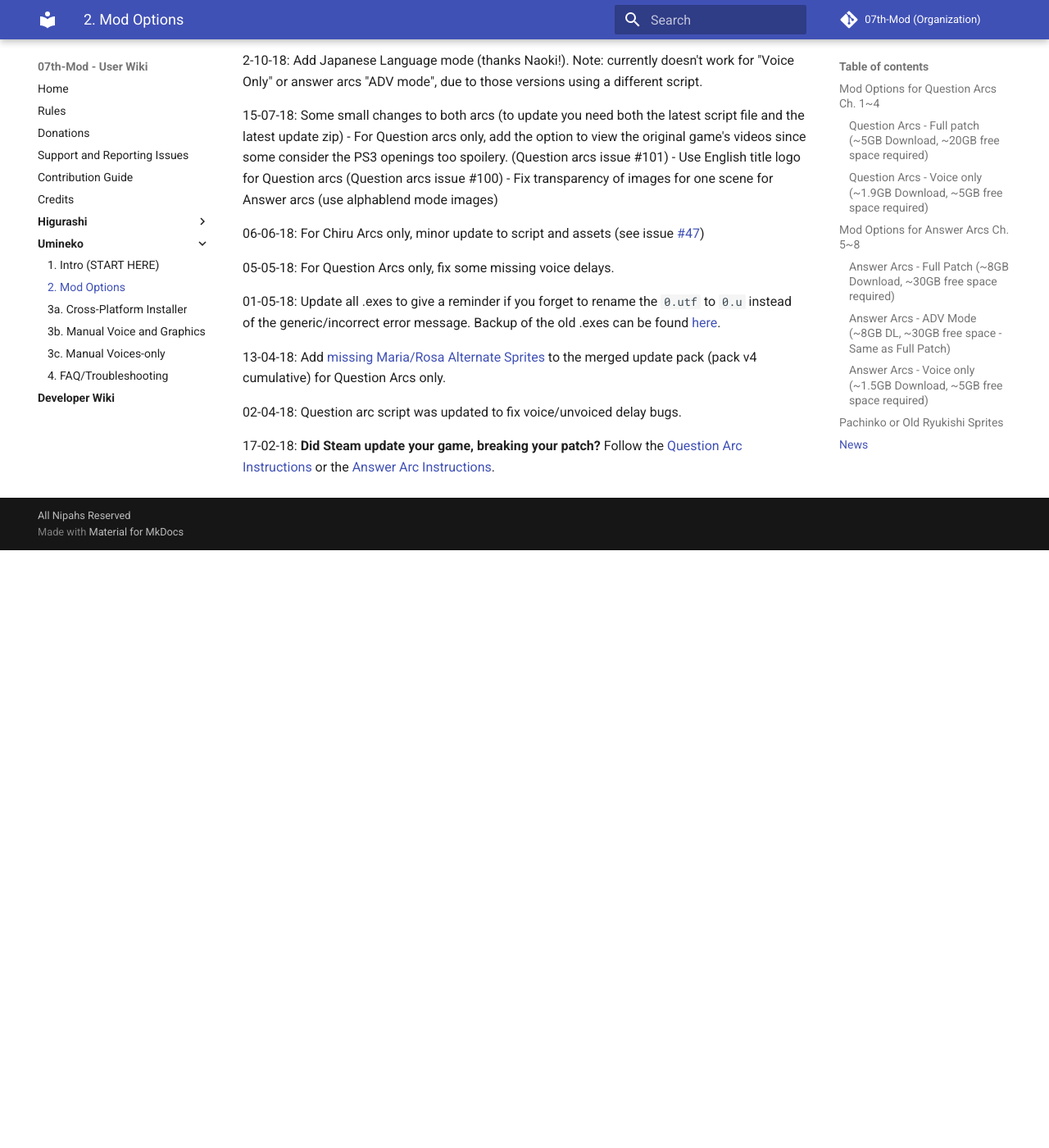
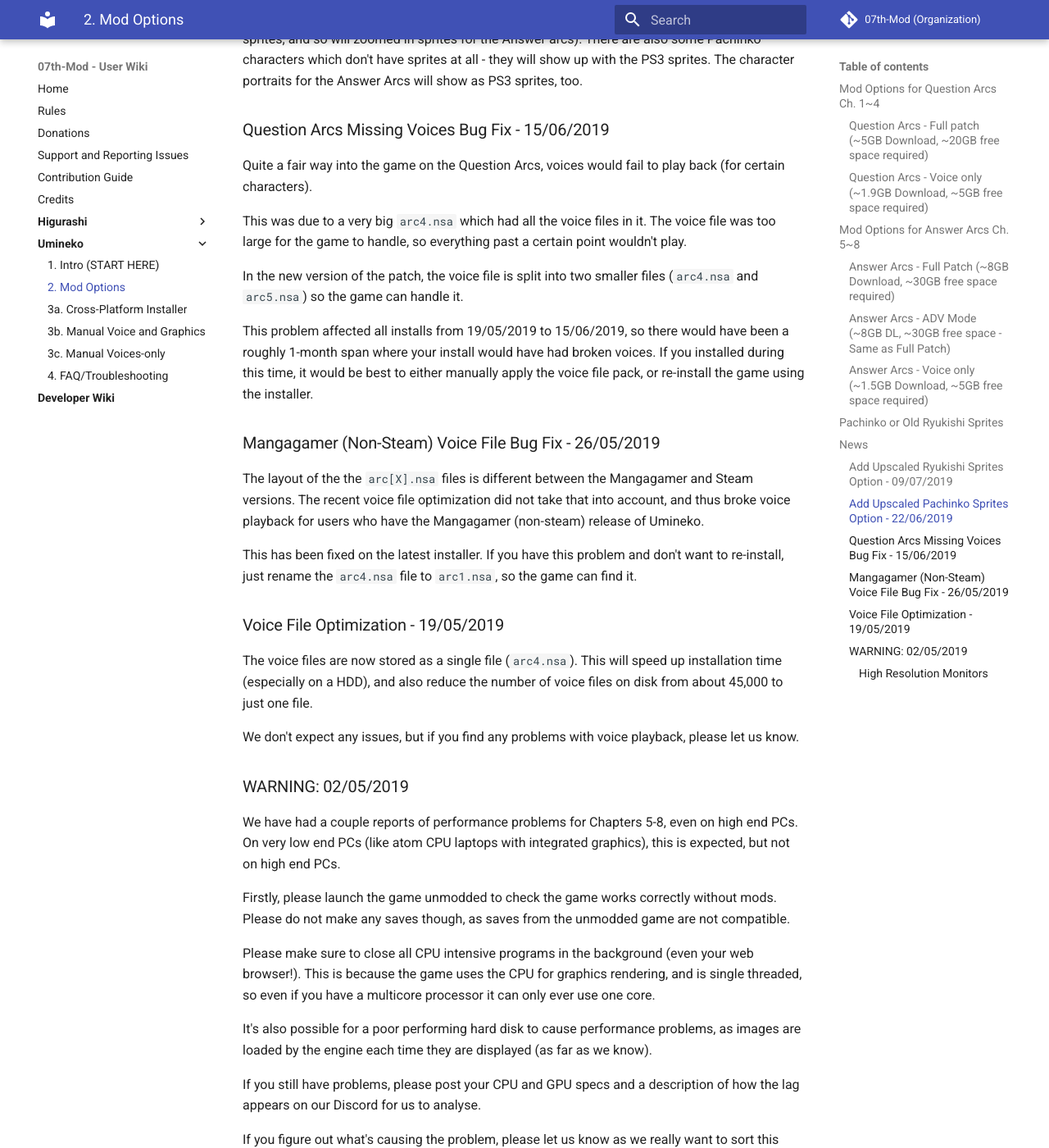
Before and after one commit to 07th-mod/wiki, an MkDocs documentation site: the page built from docs/Umineko/Umineko-Mod-Options.md, in a window 1280 px wide and 1400 px high, scrolled down 2914 px. Shown: the whole window at 82% size. Built offline with MkDocs 1.6.1 and Material for MkDocs 9.7.7, drawn with Linux system fonts in a browser that asks for light colours; before the commit the page ends 3585 px from its top, so only the background shows below that; some of the changed text lies outside the part shown.

Commit message:
Update umineko news and news related comment.

```diff
--- a/docs/Umineko/Umineko-Mod-Options.md
+++ b/docs/Umineko/Umineko-Mod-Options.md
@@ -86,6 +86,71 @@
 ----
 
 ## News
+
+### Add Upscaled Ryukishi Sprites Option - 09/07/2019
+
+Added Upscaled Ryukishi sprites option. See "mod options" section of wiki for more details.
+
+### Add Upscaled Pachinko Sprites Option - 22/06/2019
+
+An option to replace the PS3 sprites with upscaled versions of the Pachinko sprites (Mangagamer, non-ryukishi sprites)
+has been added.
+
+There may still be some times in the game where the PS3 sprites will appear (CGs will use PS3 sprites, and so will
+zoomed in sprites for the Answer arcs). There are also some Pachinko characters which don't have sprites at all -
+they will show up with the PS3 sprites. The character portraits for the Answer Arcs will show as PS3 sprites, too.
+
+### Question Arcs Missing Voices Bug Fix - 15/06/2019
+
+Quite a fair way into the game on the Question Arcs, voices would fail to play back (for certain characters).
+
+This was due to a very big `arc4.nsa` which had all the voice files in it. The voice file was too large for the game to handle, so everything past a certain point wouldn't play.
+
+In the new version of the patch, the voice file is split into two smaller files (`arc4.nsa` and `arc5.nsa`) so the game can handle it.
+
+This problem affected all installs from 19/05/2019 to 15/06/2019, so there would have been a roughly 1-month span where your install would have had broken voices. If you installed during this time, it would be best to either manually apply the voice file pack, or re-install the game using the installer.
+
+### Mangagamer (Non-Steam) Voice File Bug Fix - 26/05/2019
+
+The layout of the the `arc[X].nsa` files is different between the Mangagamer and Steam versions. The recent
+voice file optimization did not take that into account, and thus broke voice playback for users who have the Mangagamer (non-steam) release of Umineko.
+
+This has been fixed on the latest installer. If you have this problem and don't want to re-install,
+just rename the `arc4.nsa` file to `arc1.nsa`, so the game can find it.
+
+### Voice File Optimization - 19/05/2019
+
+The voice files are now stored as a single file (`arc4.nsa`). This will speed up
+installation time (especially on a HDD), and also reduce the number of voice files on disk from about 45,000 to just one file.
+
+We don't expect any issues, but if you find any problems with voice playback, please let us know.
+
+### WARNING: 02/05/2019
+
+We have had a couple reports of performance problems for Chapters 5-8, even on high end PCs.
+On very low end PCs (like atom CPU laptops with integrated graphics), this is expected, but not on high end PCs.
+
+Firstly, please launch the game unmodded to check the game works correctly without mods. Please do not make any
+saves though, as saves from the unmodded game are not compatible.
+
+Please make sure to close all CPU intensive programs in the background (even your web browser!). This is because the
+game uses the CPU for graphics rendering, and is single threaded, so even if you have a multicore processor
+it can only ever use one core.
+
+It's also possible for a poor performing hard disk to cause performance problems, as images are loaded
+by the engine each time they are displayed (as far as we know).
+
+If you still have problems, please post your CPU and GPU specs and a description of how
+the lag appears on our Discord for us to analyse.
+
+If you figure out what's causing the problem, please let us know as we really want to sort this issue out.
+
+#### High Resolution Monitors
+
+High resolution screens (greater than 1080p) can also cause problems (mainly on integrated graphics). Forcing your desktop
+screen resolution lower may help. You can test if this is a problem by playing in windowed mode with a small
+window - performance will usually improve.
+
 23/02/2019: On the 05/02/2019 a change was made to the manual mac install instructions which would prevent you from starting the game. It has now been reverted (sorry abou that).
 
 28-01-2019: Cross Platform Installer is now suggested in install instructions. Wiki has been refactored.
```
Also changed, not shown: docs/Umineko/Umineko-Getting-started.md (+1 -1 lines).
